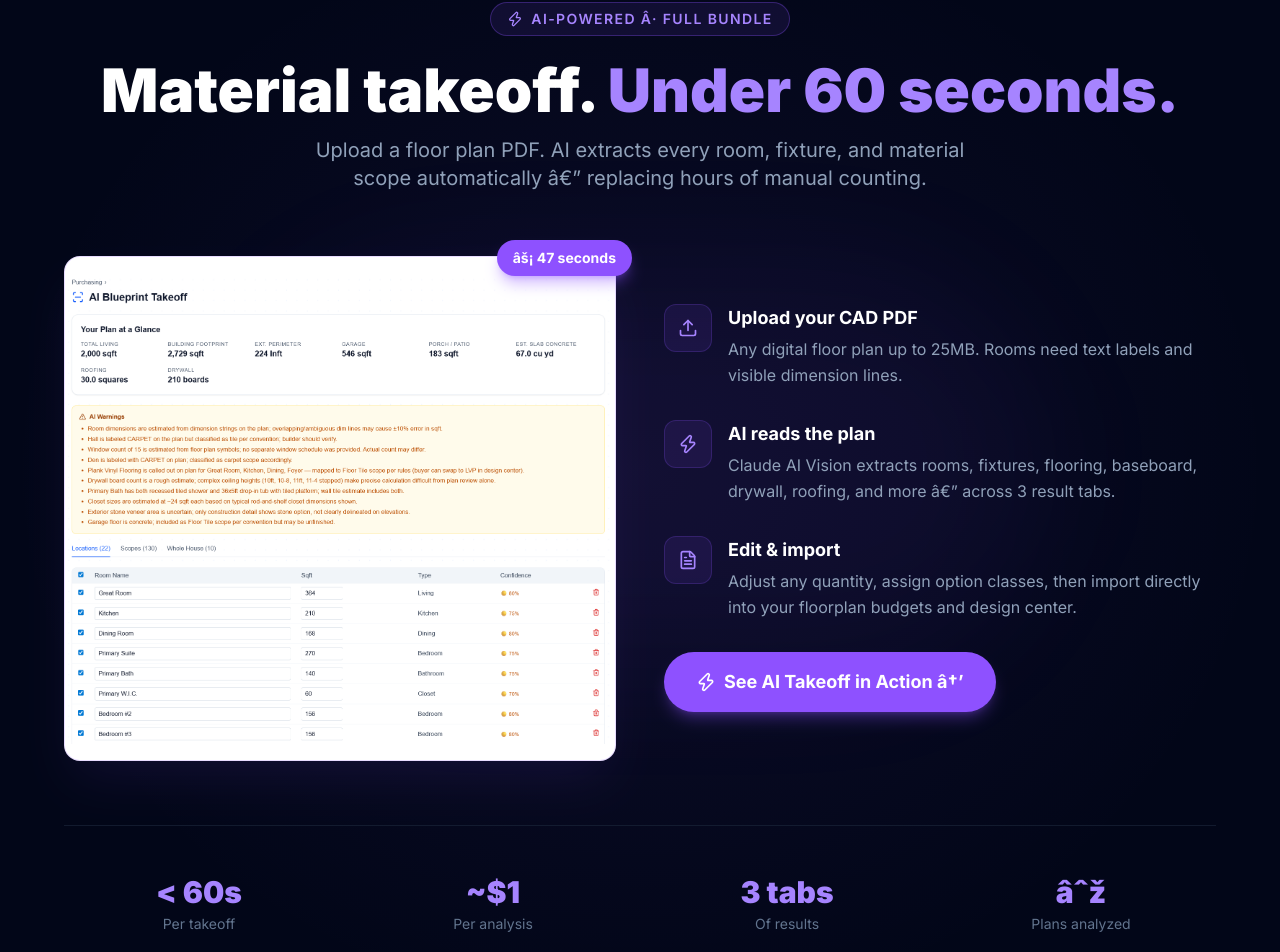
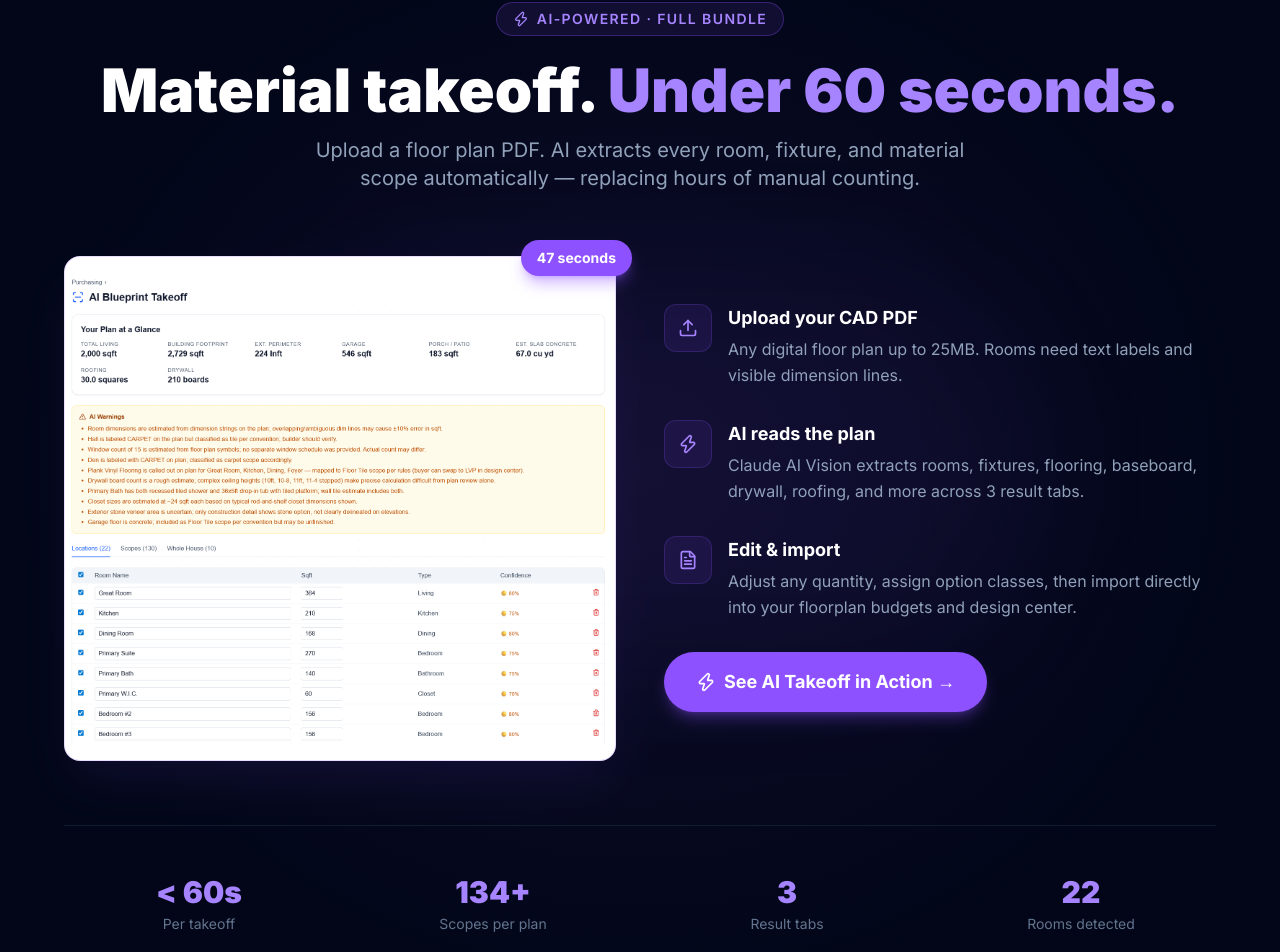
Before and after one commit to Scootermcgavin121/cornerstone-marketing-v2, a Next.js app: page / in a window 1280 px wide. Shown: the part 3309-4261 px from the top of the page. Built offline with nearby package versions, Linux system fonts and the light colour scheme.

Commit message:
fix: rewrite AiTakeoffSection — all mojibake removed, HTML entities for special chars

```diff
--- a/src/components/AiTakeoffSection.tsx
+++ b/src/components/AiTakeoffSection.tsx
@@ -2,48 +2,41 @@
 import React from "react";
 import Link from "next/link";
 import Image from "next/image";
-import { Zap, Upload, FileText, Check } from "lucide-react";
+import { Zap, Upload, FileText } from "lucide-react";
 
 export function AiTakeoffSection() {
   return (
     <section className="relative py-24 px-4 overflow-hidden bg-slate-950">
-      {/* Background glow */}
       <div className="absolute inset-0 bg-[radial-gradient(ellipse_at_50%_50%,rgba(139,92,246,0.08)_0%,transparent_70%)]" />
       <div className="absolute top-1/2 left-1/2 -translate-x-1/2 -translate-y-1/2 w-[800px] h-[400px] bg-violet-500/5 blur-3xl rounded-full pointer-events-none" />
 
       <div className="relative max-w-6xl mx-auto">
-        {/* Header */}
         <div className="text-center mb-16">
           <div className="inline-flex items-center gap-2 px-4 py-1.5 rounded-full bg-violet-500/10 border border-violet-500/30 text-violet-400 text-sm font-semibold uppercase tracking-widest mb-6">
             <Zap className="w-4 h-4" />
-            AI-Powered Â· Full Bundle
+            AI-Powered &middot; Full Bundle
           </div>
           <h2 className="text-4xl sm:text-6xl font-black mb-4">
             Material takeoff.{" "}
             <span className="text-violet-400">Under 60 seconds.</span>
           </h2>
           <p className="text-xl text-slate-400 max-w-2xl mx-auto">
-            Upload a floor plan PDF. AI extracts every room, fixture, and material scope automatically â€” replacing hours of manual counting.
+            Upload a floor plan PDF. AI extracts every room, fixture, and material scope automatically &mdash; replacing hours of manual counting.
           </p>
         </div>
 
-        {/* Main card */}
         <div className="grid grid-cols-1 lg:grid-cols-2 gap-12 items-center mb-16">
-          {/* Left: visual */}
           <div className="relative">
             <div className="rounded-2xl bg-white shadow-2xl shadow-violet-500/10 overflow-hidden border border-violet-500/20">
               <div className="relative w-full" style={{aspectRatio: '1429/1306'}}>
                 <Image src="/mockups/ai-takeoff-2.png" alt="AI Takeoff Results" fill className="object-contain" />
               </div>
             </div>
-
-            {/* Floating badge */}
             <div className="absolute -top-4 -right-4 px-4 py-2 rounded-full bg-violet-500 text-white text-sm font-bold shadow-lg shadow-violet-500/40">
-              âš¡ 47 seconds
+              47 seconds
             </div>
           </div>
 
-          {/* Right: copy */}
           <div className="space-y-8">
             {[
               {
@@ -54,7 +47,7 @@ export function AiTakeoffSection() {
               {
                 icon: Zap,
                 title: "AI reads the plan",
-                desc: "Claude AI Vision extracts rooms, fixtures, flooring, baseboard, drywall, roofing, and more â€” across 3 result tabs.",
+                desc: "Claude AI Vision extracts rooms, fixtures, flooring, baseboard, drywall, roofing, and more across 3 result tabs.",
               },
               {
                 icon: FileText,
@@ -81,18 +74,17 @@ export function AiTakeoffSection() {
               className="inline-flex items-center gap-2 px-8 py-4 rounded-full bg-violet-500 text-white font-bold text-lg hover:bg-violet-400 transition-all duration-200 shadow-lg shadow-violet-500/30 hover:-translate-y-0.5"
             >
               <Zap className="w-5 h-5" />
-              See AI Takeoff in Action â†’
+              See AI Takeoff in Action &rarr;
             </Link>
           </div>
         </div>
 
-        {/* Bottom stat strip */}
         <div className="grid grid-cols-2 sm:grid-cols-4 gap-6 pt-12 border-t border-slate-800/60">
           {[
             { num: "< 60s", label: "Per takeoff" },
-            { num: "~$1", label: "Per analysis" },
-            { num: "3 tabs", label: "Of results" },
-            { num: "âˆž", label: "Plans analyzed" },
+            { num: "134+", label: "Scopes per plan" },
+            { num: "3", label: "Result tabs" },
+            { num: "22", label: "Rooms detected" },
           ].map((s) => (
             <div key={s.label} className="text-center">
               <div className="text-3xl font-black text-violet-400 mb-1">{s.num}</div>
```
